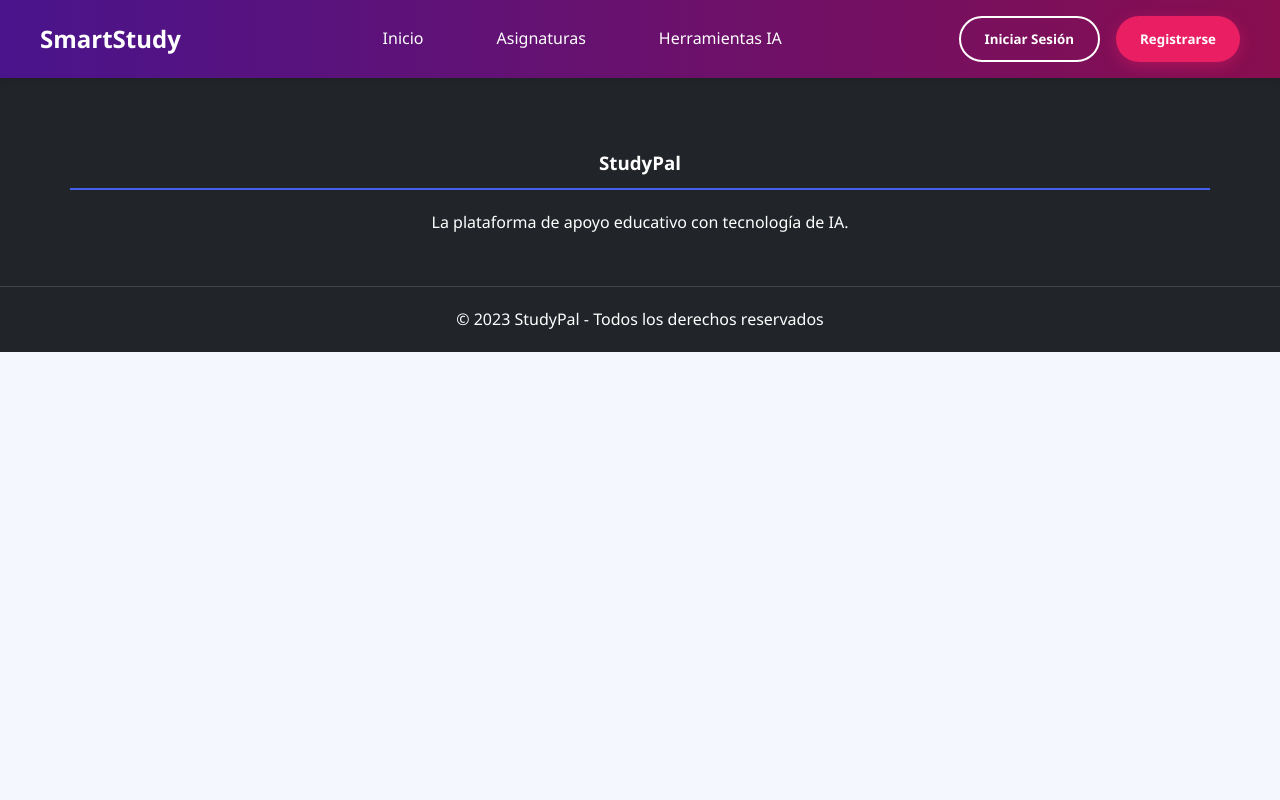
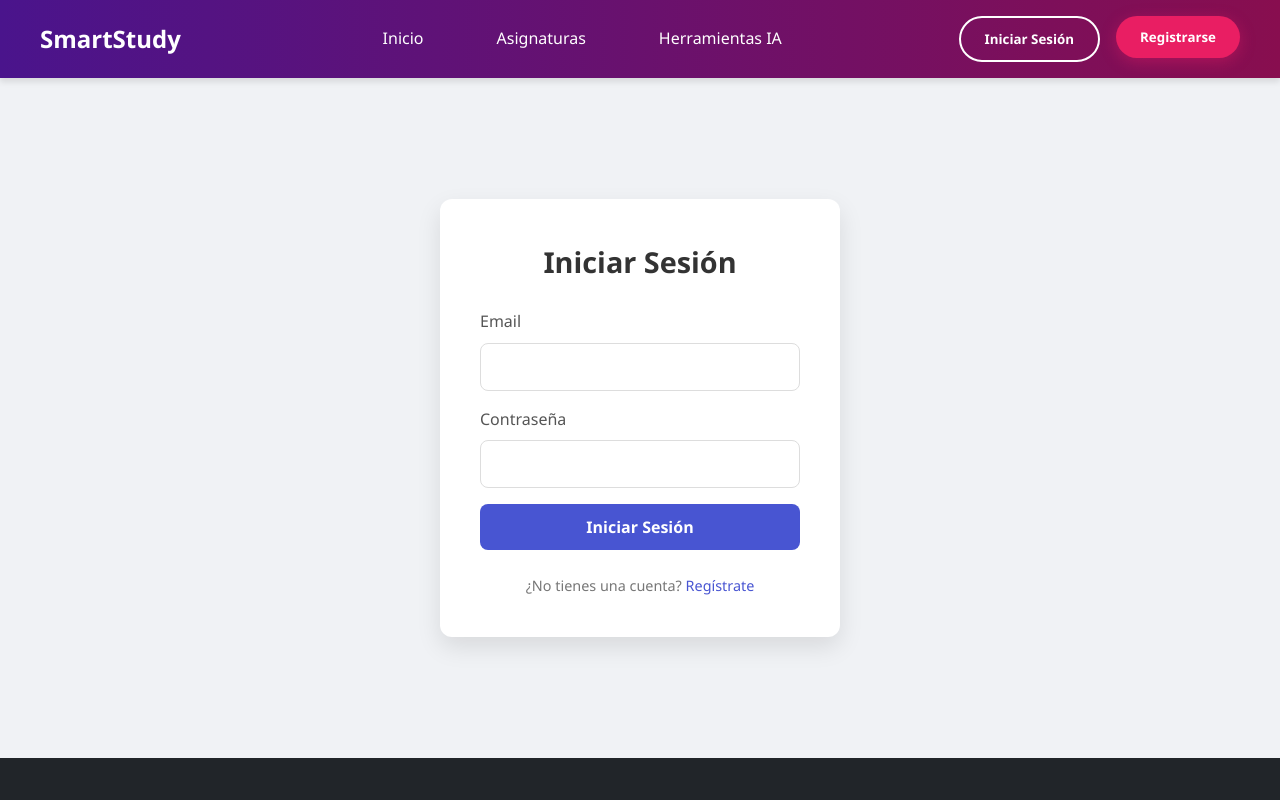
Before and after one commit to rabagoAI/smartstudy-app, a React (Create React App) app: page /iniciar-sesion in a window 1280 px wide. Shown: the top 800 px of the page. Built offline with nearby package versions, Linux system fonts and the light colour scheme; no server answers.

Commit message:
Creados formularios iniciar sesiso y registrarse

```diff
--- a/package.json
+++ b/package.json
@@ -7,6 +7,7 @@
     "@testing-library/jest-dom": "^6.8.0",
     "@testing-library/react": "^16.3.0",
     "@testing-library/user-event": "^13.5.0",
+    "firebase": "^12.2.1",
     "pdfjs-dist": "^3.11.174",
     "react": "^19.1.1",
     "react-dom": "^19.1.1",
--- a/src/App.js
+++ b/src/App.js
@@ -1,5 +1,3 @@
-// src/App.js
-
 import React from 'react';
 import { BrowserRouter as Router, Routes, Route } from 'react-router-dom';
 import Header from './components/common/Header';
@@ -8,12 +6,15 @@ import HomePage from './components/home/HomePage';
 import SubjectsPage from './components/subjects/SubjectsPage';
 import SubjectDetailsPage from './components/subjects/SubjectDetailsPage';
 import AIToolsPage from './components/ai-tools/AIToolsPage';
+import LoginPage from './components/auth/LoginPage';
+import RegisterPage from './components/auth/RegisterPage';
 
 import './App.css';
 
 function App() {
   return (
     <Router>
+      <div className="App">
         <Header />
         <main>
           <Routes>
@@ -21,9 +22,12 @@ function App() {
             <Route path="/asignaturas/:subjectName" element={<SubjectDetailsPage />} />
             <Route path="/asignaturas" element={<SubjectsPage />} />
             <Route path="/herramientas-ia" element={<AIToolsPage />} />
+            <Route path="/iniciar-sesion" element={<LoginPage />} />
+            <Route path="/registrarse" element={<RegisterPage />} />
           </Routes>
         </main>
         <Footer />
+      </div>
     </Router>
   );
 }
--- /dev/null
+++ b/src/components/auth/Auth.css
@@ -0,0 +1,97 @@
+/* src/components/auth/Auth.css */
+
+.auth-form-container {
+    display: flex;
+    justify-content: center;
+    align-items: center;
+    min-height: calc(100vh - 120px); /* Ajuste para el header y footer */
+    padding: 2rem;
+    background-color: #f0f2f5;
+}
+
+.auth-form-card {
+    background-color: #fff;
+    padding: 2.5rem;
+    border-radius: 12px;
+    box-shadow: 0 10px 25px rgba(0, 0, 0, 0.1);
+    width: 100%;
+    max-width: 400px;
+    text-align: center;
+}
+
+.auth-form-card h2 {
+    font-size: 1.8rem;
+    color: #333;
+    margin-bottom: 1.5rem;
+    font-weight: 600;
+}
+
+.form-group {
+    text-align: left;
+    margin-bottom: 1rem;
+}
+
+.form-group label {
+    display: block;
+    margin-bottom: 0.5rem;
+    color: #555;
+    font-weight: 500;
+}
+
+.form-group input {
+    width: 100%;
+    padding: 0.75rem;
+    border: 1px solid #ddd;
+    border-radius: 8px;
+    font-size: 1rem;
+    transition: border-color 0.3s;
+}
+
+.form-group input:focus {
+    outline: none;
+    border-color: #4855D2;
+}
+
+.auth-form-card .btn-primary {
+    width: 100%;
+    background-color: #4855D2;
+    color: #fff;
+    padding: 0.75rem;
+    border-radius: 8px;
+    font-size: 1rem;
+    font-weight: 600;
+    cursor: pointer;
+    transition: background-color 0.3s ease;
+}
+
+.auth-form-card .btn-primary:hover {
+    background-color: #3e4cbb;
+}
+
+.auth-footer {
+    margin-top: 1.5rem;
+    font-size: 0.9rem;
+    color: #777;
+}
+
+.auth-footer a {
+    color: #4855D2;
+    text-decoration: none;
+    font-weight: 500;
+}
+
+.auth-footer a:hover {
+    text-decoration: underline;
+}
+
+.error-message {
+    color: #e53935;
+    margin-bottom: 1rem;
+    font-size: 0.9rem;
+}
+
+.success-message {
+    color: #43a047;
+    margin-bottom: 1rem;
+    font-size: 0.9rem;
+}
--- /dev/null
+++ b/src/components/auth/LoginPage.js
@@ -0,0 +1,67 @@
+// LoginPage.js (Versión Corregida y Optimizada)
+import React, { useState } from 'react';
+import { useNavigate } from 'react-router-dom';
+import '../auth/Auth.css';
+import { auth } from '../../firebase'; // ✅ Importa la instancia ya configurada
+import { signInWithEmailAndPassword } from 'firebase/auth'; // ✅ Solo importa la función necesaria
+
+function LoginPage() {
+    const [email, setEmail] = useState('');
+    const [password, setPassword] = useState('');
+    const [error, setError] = useState('');
+    const [success, setSuccess] = useState('');
+    const navigate = useNavigate();
+
+    const handleLogin = async (e) => {
+        e.preventDefault();
+        setError('');
+        setSuccess('');
+
+        try {
+            await signInWithEmailAndPassword(auth, email, password);
+            setSuccess('¡Inicio de sesión exitoso!');
+            navigate('/'); // Redirige a la página principal o dashboard
+        } catch (error) {
+            console.error("Error al iniciar sesión:", error.message);
+            setError('Error al iniciar sesión. Por favor, revisa tu email y contraseña.');
+        }
+    };
+
+    return (
+        <section className="auth-form-container">
+            <div className="auth-form-card">
+                <h2>Iniciar Sesión</h2>
+                <form onSubmit={handleLogin}>
+                    <div className="form-group">
+                        <label htmlFor="email">Email</label>
+                        <input
+                            type="email"
+                            id="email"
+                            value={email}
+                            onChange={(e) => setEmail(e.target.value)}
+                            required
+                        />
+                    </div>
+                    <div className="form-group">
+                        <label htmlFor="password">Contraseña</label>
+                        <input
+                            type="password"
+                            id="password"
+                            value={password}
+                            onChange={(e) => setPassword(e.target.value)}
+                            required
+                        />
+                    </div>
+                    {error && <div className="error-message">{error}</div>}
+                    {success && <div className="success-message">{success}</div>}
+                    <button type="submit" className="btn btn-primary">Iniciar Sesión</button>
+                </form>
+                <div className="auth-footer">
+                    <span>¿No tienes una cuenta? <a href="/registrarse">Regístrate</a></span>
+                </div>
+            </div>
+        </section>
+    );
+}
+
+export default LoginPage;
--- /dev/null
+++ b/src/components/auth/RegisterPage.js
@@ -0,0 +1,66 @@
+import React, { useState } from 'react';
+import { useNavigate } from 'react-router-dom';
+import '../auth/Auth.css';
+import { auth } from '../../firebase';
+import { createUserWithEmailAndPassword } from 'firebase/auth';
+
+function RegisterPage() {
+    const [email, setEmail] = useState('');
+    const [password, setPassword] = useState('');
+    const [error, setError] = useState('');
+    const [success, setSuccess] = useState('');
+    const navigate = useNavigate();
+
+    const handleRegister = async (e) => {
+        e.preventDefault();
+        setError('');
+        setSuccess('');
+
+        try {
+            await createUserWithEmailAndPassword(auth, email, password);
+            setSuccess('¡Registro exitoso! Por favor, inicia sesión.');
+            navigate('/iniciar-sesion');
+        } catch (error) {
+            console.error("Error al registrar:", error.message);
+            setError('Error al registrar. Por favor, revisa tus datos o inténtalo más tarde.');
+        }
+    };
+
+    return (
+        <section className="auth-form-container">
+            <div className="auth-form-card">
+                <h2>Registrarse</h2>
+                <form onSubmit={handleRegister}>
+                    <div className="form-group">
+                        <label htmlFor="email">Email</label>
+                        <input
+                            type="email"
+                            id="email"
+                            value={email}
+                            onChange={(e) => setEmail(e.target.value)}
+                            required
+                        />
+                    </div>
+                    <div className="form-group">
+                        <label htmlFor="password">Contraseña</label>
+                        <input
+                            type="password"
+                            id="password"
+                            value={password}
+                            onChange={(e) => setPassword(e.target.value)}
+                            required
+                        />
+                    </div>
+                    {error && <div className="error-message">{error}</div>}
+                    {success && <div className="success-message">{success}</div>}
+                    <button type="submit" className="btn btn-primary">Registrarse</button>
+                </form>
+                <div className="auth-footer">
+                    <span>¿Ya tienes una cuenta? <a href="/iniciar-sesion">Inicia Sesión</a></span>
+                </div>
+            </div>
+        </section>
+    );
+}
+
+export default RegisterPage;
--- a/src/components/common/Header.js
+++ b/src/components/common/Header.js
@@ -13,7 +13,6 @@ function Header() {
         <header className="main-header">
             <div className="header-content">
                 <div className="header-logo">
-                    {/* Se ha eliminado la imagen del logo y se ha reemplazado con texto */}
                     <Link to="/" className="logo-text">SmartStudy</Link>
                 </div>
 
@@ -22,13 +21,16 @@ function Header() {
                         <li><Link to="/">Inicio</Link></li>
                         <li><Link to="/asignaturas">Asignaturas</Link></li>
                         <li><Link to="/herramientas-ia">Herramientas IA</Link></li>
-                        {/* Puedes añadir más enlaces aquí si lo necesitas */}
                     </ul>
                 </nav>
 
                 <div className="header-actions">
-                    <button className="btn login-btn">Iniciar Sesión</button>
-                    <button className="btn register-btn">Registrarse</button>
+                    <Link to="/iniciar-sesion">
+                        <button className="btn login-btn">Iniciar Sesión</button>
+                    </Link>
+                    <Link to="/registrarse">
+                        <button className="btn register-btn">Registrarse</button>
+                    </Link>
                 </div>
 
                 <div className="menu-toggle" onClick={toggleMenu}>
--- /dev/null
+++ b/src/firebase.js
@@ -0,0 +1,24 @@
+import { initializeApp } from "firebase/app";
+import { getAuth } from "firebase/auth";
+import { getFirestore } from "firebase/firestore";
+import { getStorage } from "firebase/storage";
+
+// Variables de entorno para la configuración de Firebase
+const firebaseConfig = {
+  apiKey: process.env.REACT_APP_FIREBASE_API_KEY,
+  authDomain: process.env.REACT_APP_FIREBASE_AUTH_DOMAIN,
+  projectId: process.env.REACT_APP_FIREBASE_PROJECT_ID,
+  storageBucket: process.env.REACT_APP_FIREBASE_STORAGE_BUCKET,
+  messagingSenderId: process.env.REACT_APP_FIREBASE_MESSAGING_SENDER_ID,
+  appId: process.env.REACT_APP_FIREBASE_APP_ID,
+};
+
+// Inicializa Firebase
+const app = initializeApp(firebaseConfig);
+
+// Obtiene los servicios de Firebase y los exporta
+const auth = getAuth(app);
+const db = getFirestore(app);
+const storage = getStorage(app);
+
+export { auth, db, storage };
```
Also changed, not shown: 2 other files (tests, documents, lock files or other folders). Lines whose indentation alone changed are shown as unchanged.
